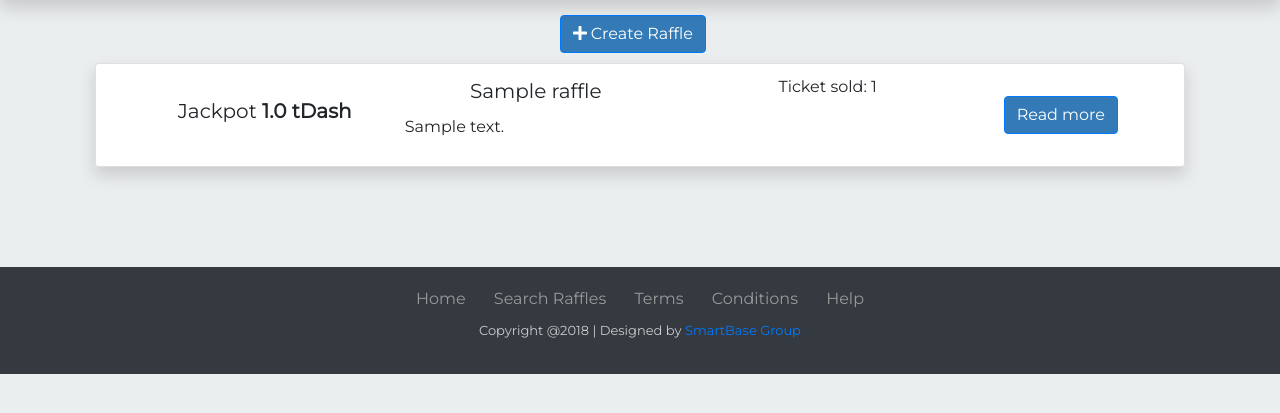
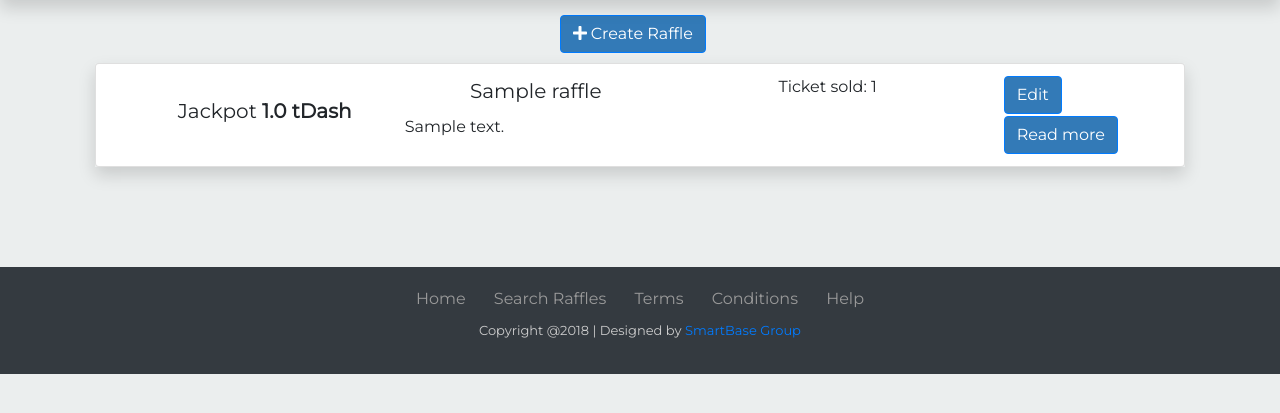
Before and after one commit to adgalad/MDR, a Django app: page /myRaffles/ in a window 1280 px wide. Shown: the part 136-549 px from the top of the page. Run offline with Django 3.2, Linux system fonts and the light colour scheme; a user stored in the database is signed in; tables that the repository leaves empty hold one stand-in row (values such as "Sample post"); some libraries are stand-ins or nearby versions.

Commit message:
edit button

```diff
--- a/templates/rafflesUser.html
+++ b/templates/rafflesUser.html
@@ -66,6 +66,12 @@
                       Pay raffle's fee
                     </a>
                   </div>
+                {% else %}
+                  <div class="col-md-12 col-sm-12 col-xs-12">
+                    <a class="btn btn-primary" href="{% url 'editRaffle' raffle.id %}">
+                      Edit
+                    </a>
+                  </div>
                 {% endif %}
                 <div class="col-md-12 col-sm-12 col-xs-12">
                   <a class="btn btn-primary" style="margin-top: 1%" href="{% url 'raffleDetails' raffle.pk %}">Read more</a>
```
